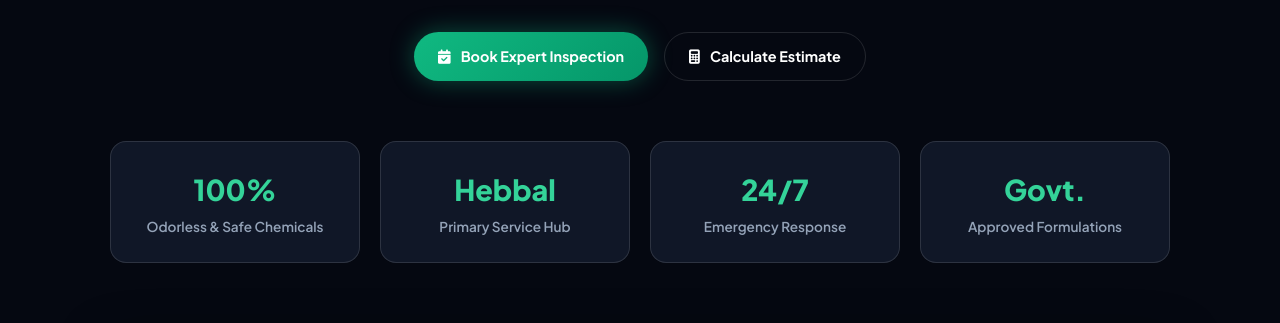
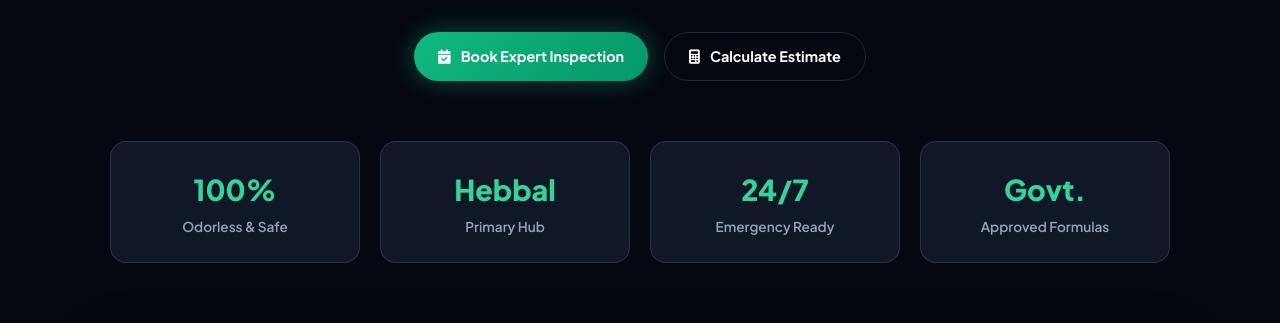
Before and after one commit to harshak0405/Absolute-Pest-Control-Services, a plain HTML site: page index.html in a window 1280 px wide. Shown: the part 423-746 px from the top of the page. Drawn offline with Linux system fonts and the light colour scheme.

Commit message:
Update index.html

```diff
--- a/index.html
+++ b/index.html
@@ -4,15 +4,12 @@
     <meta charset="UTF-8">
     <meta name="viewport" content="width=device-width, initial-scale=1.0">
     <title>Absolute Pest Control Services | Hebbal, Bengaluru</title>
-    <!-- FontAwesome & Google Fonts -->
     <link rel="stylesheet" href="https://cdnjs.cloudflare.com/ajax/libs/font-awesome/6.4.0/css/all.min.css">
     <link href="https://fonts.googleapis.com/css2?family=Plus+Jakarta+Sans:wght@300;400;600;700;800;900&display=swap" rel="stylesheet">
-    <!-- Separate Stylesheet -->
     <link rel="stylesheet" href="style.css">
 </head>
 <body>
 
-    <!-- Header / Navigation -->
     <header>
         <div class="nav-wrap">
             <a href="#" class="brand"><i class="fa-solid fa-shield-halved"></i> Absolute Pest Control</a>
@@ -23,7 +20,6 @@
         </div>
     </header>
 
-    <!-- Hero Section -->
     <section class="hero">
         <div class="hero-badge"><i class="fa-solid fa-location-dot"></i> Hebbal, Bengaluru • Verified & Licensed</div>
         <h1>Enterprise-Grade Pest Eradication Protocols</h1>
@@ -34,27 +30,25 @@
         </div>
     </section>
 
-    <!-- Trust Stats Bar -->
-    <section class="stats-bar">
+    <div class="stats-bar">
         <div class="stat-box">
             <h3>100%</h3>
-            <p>Odorless & Safe Chemicals</p>
+            <p>Odorless & Safe</p>
         </div>
         <div class="stat-box">
             <h3>Hebbal</h3>
-            <p>Primary Service Hub</p>
+            <p>Primary Hub</p>
         </div>
         <div class="stat-box">
             <h3>24/7</h3>
-            <p>Emergency Response</p>
+            <p>Emergency Ready</p>
         </div>
         <div class="stat-box">
             <h3>Govt.</h3>
-            <p>Approved Formulations</p>
+            <p>Approved Formulas</p>
         </div>
-    </section>
+    </div>
 
-    <!-- Image Showcase Slider -->
     <div class="slider-wrap">
         <div class="stage">
             <div class="slide-item active"><img src="hero.jpeg" alt="Hero Banner"></div>
@@ -63,7 +57,6 @@
         </div>
     </div>
 
-    <!-- Specialized Services Bento Grid -->
     <section class="services-section">
         <h2 class="section-title">Our Specialized Defense Protocols</h2>
         <p class="section-subtitle">Targeted solutions designed specially for urban pest challenges in Bengaluru.</p>
@@ -160,7 +153,6 @@
         </div>
     </section>
 
-    <!-- Interactive WhatsApp Quote Calculator Section -->
     <section id="calculator" class="calc-section">
         <div class="calc-card">
             <h2>Instant WhatsApp Quote Assistant</h2>
@@ -192,7 +184,6 @@
         </div>
     </section>
 
-    <!-- Footer -->
     <footer>
         <div class="footer-content">
             <h3>Absolute Pest Control Services</h3>
@@ -202,7 +193,6 @@
         </div>
     </footer>
 
-    <!-- Separate JavaScript File -->
     <script src="script.js"></script>
 </body>
 </html>
```
